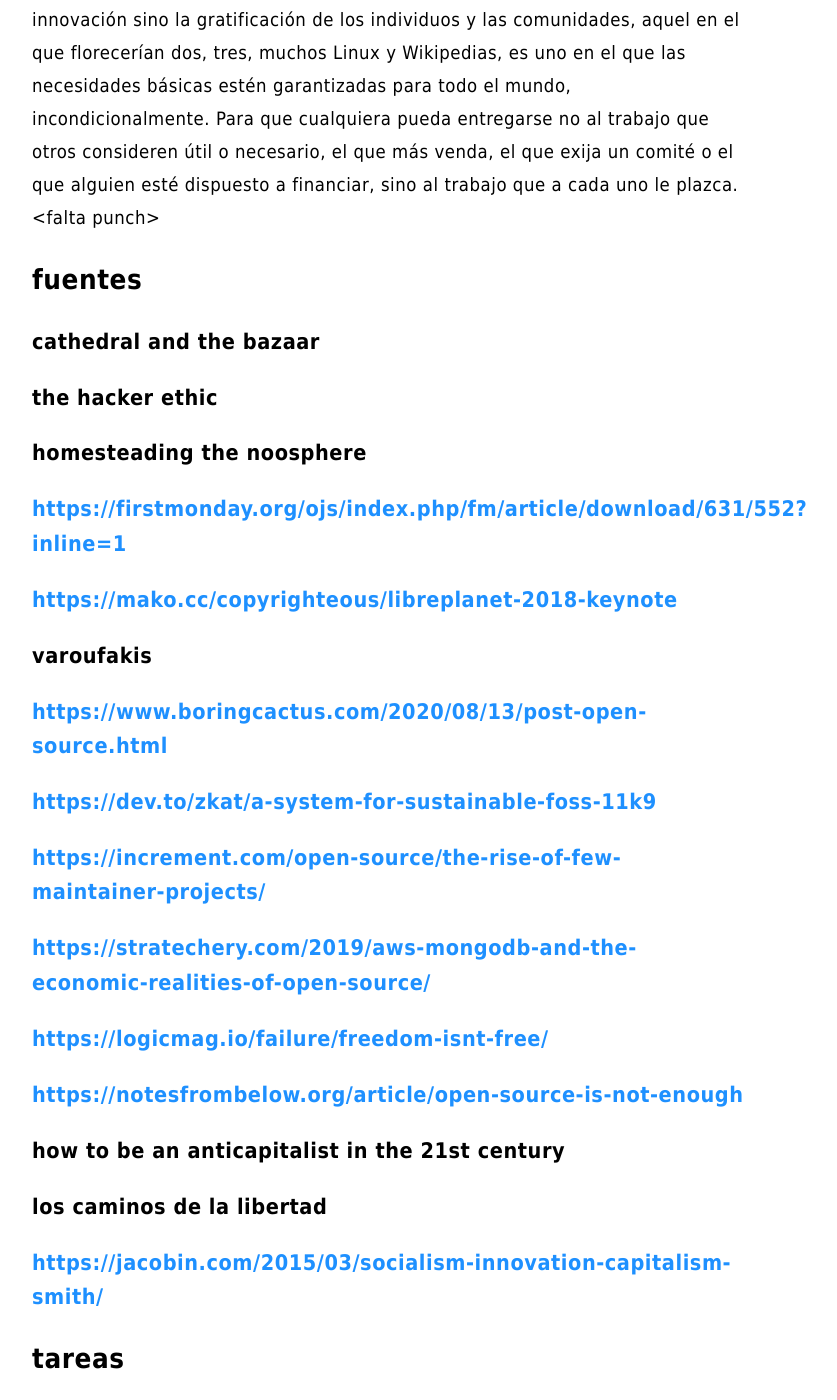
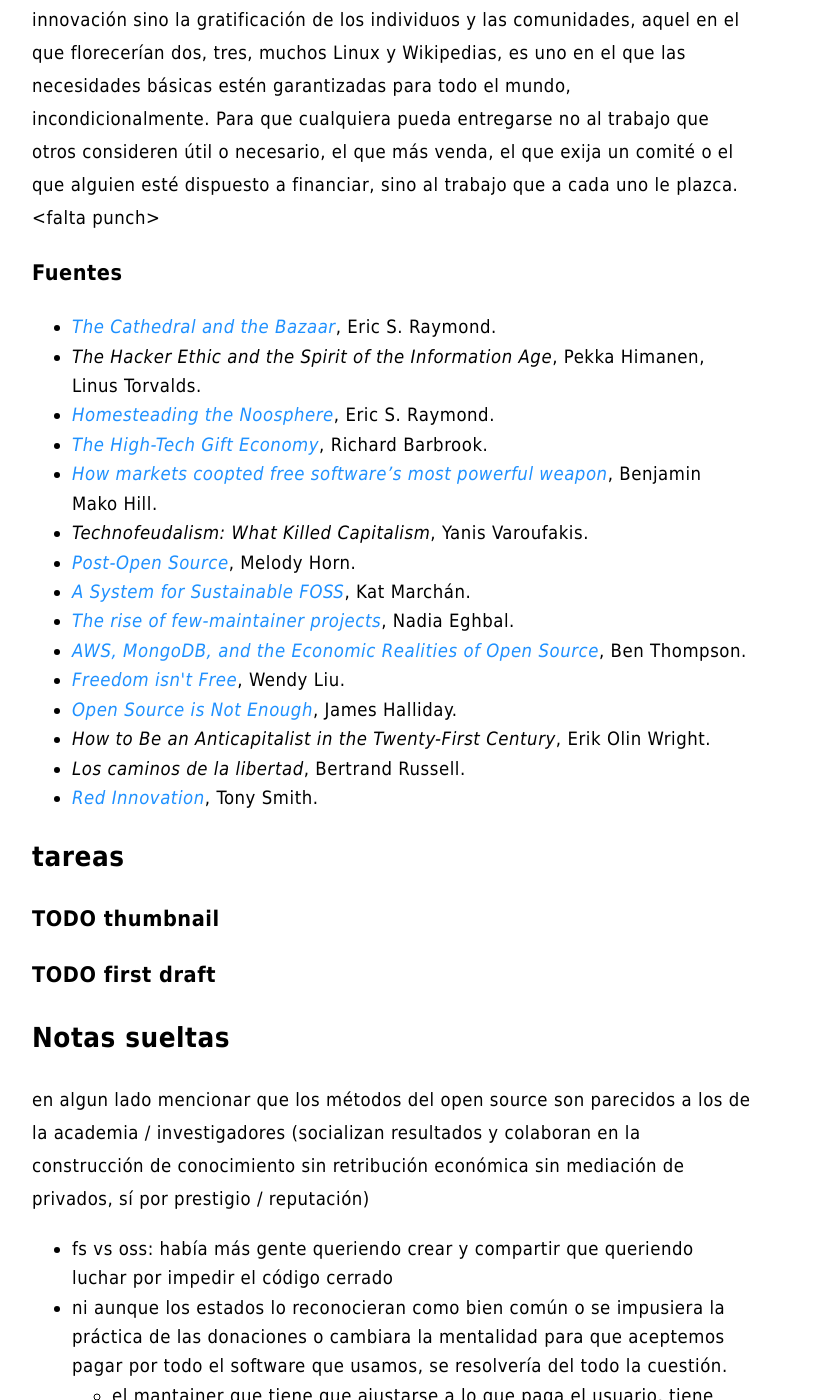
Before and after one commit to facundoolano/olano.dev, a Jekyll site: the page built from _posts/2023-11-05-derivas-del-bazar.html, in a window 1280 px wide and 1400 px high, scrolled down 9355 px. Shown: the whole window, without its empty margins (248-1085 px from the left). Built offline with Jekyll 4.4.1, drawn with Linux system fonts in a browser that asks for light colours; some of the changed text lies outside the part shown.

Commit message:
add sources

```diff
--- a/_posts/2023-11-05-derivas-del-bazar.html
+++ b/_posts/2023-11-05-derivas-del-bazar.html
@@ -175,63 +175,32 @@
 Pero ya entrados en cambiar la realidad socieconómica, es interesante volver al ejemplo de las artes y las ciencias y al mundo que nos dejaba entrever el primer auge del Open Source. Porque el mundo ideal, no sería aquel en que los usos y las costumbres hayan cambiado para incentivar el mecenazgo o la remuneración de la producción de software. Ni tampoco uno en que los gobiernos lo subsidiaran o existieran mecanismos legales para obligar a las corporaciones a retribuirlo. El mundo ideal, aquel que maximizara no solo la innovación sino la gratificación de los individuos y las comunidades, aquel en el que florecerían dos, tres, muchos Linux y Wikipedias, es uno en el que las necesidades básicas estén garantizadas para todo el mundo, incondicionalmente. Para que cualquiera pueda entregarse no al trabajo que otros consideren útil o necesario, el que más venda, el que exija un comité o el que alguien esté dispuesto a financiar, sino al trabajo que a cada uno le plazca. &lt;falta punch&gt;
 </p>
 
-<div id="outline-container-org3f78c5c" class="outline-2">
-<h2 id="org3f78c5c">fuentes</h2>
-<div class="outline-text-2" id="text-org3f78c5c">
-</div>
-<div id="outline-container-orgbdb1901" class="outline-3">
-<h3 id="orgbdb1901">cathedral and the bazaar</h3>
-</div>
-<div id="outline-container-org4fe6229" class="outline-3">
-<h3 id="org4fe6229">the hacker ethic</h3>
-</div>
-<div id="outline-container-orga903d6e" class="outline-3">
-<h3 id="orga903d6e">homesteading the noosphere</h3>
-</div>
-<div id="outline-container-org7be964d" class="outline-3">
-<h3 id="org7be964d"><a href="https://firstmonday.org/ojs/index.php/fm/article/download/631/552?inline=1">https://firstmonday.org/ojs/index.php/fm/article/download/631/552?inline=1</a></h3>
-</div>
-<div id="outline-container-orgdb087ed" class="outline-3">
-<h3 id="orgdb087ed"><a href="https://mako.cc/copyrighteous/libreplanet-2018-keynote">https://mako.cc/copyrighteous/libreplanet-2018-keynote</a></h3>
-</div>
-<div id="outline-container-org541cbd8" class="outline-3">
-<h3 id="org541cbd8">varoufakis</h3>
-</div>
-<div id="outline-container-orgb87a6a4" class="outline-3">
-<h3 id="orgb87a6a4"><a href="https://www.boringcactus.com/2020/08/13/post-open-source.html">https://www.boringcactus.com/2020/08/13/post-open-source.html</a></h3>
-</div>
-<div id="outline-container-org77ced00" class="outline-3">
-<h3 id="org77ced00"><a href="https://dev.to/zkat/a-system-for-sustainable-foss-11k9">https://dev.to/zkat/a-system-for-sustainable-foss-11k9</a></h3>
-</div>
-<div id="outline-container-orgf726344" class="outline-3">
-<h3 id="orgf726344"><a href="https://increment.com/open-source/the-rise-of-few-maintainer-projects/">https://increment.com/open-source/the-rise-of-few-maintainer-projects/</a></h3>
-</div>
-<div id="outline-container-org6b33dd3" class="outline-3">
-<h3 id="org6b33dd3"><a href="https://stratechery.com/2019/aws-mongodb-and-the-economic-realities-of-open-source/">https://stratechery.com/2019/aws-mongodb-and-the-economic-realities-of-open-source/</a></h3>
-</div>
-<div id="outline-container-org53846fe" class="outline-3">
-<h3 id="org53846fe"><a href="https://logicmag.io/failure/freedom-isnt-free/">https://logicmag.io/failure/freedom-isnt-free/</a></h3>
-</div>
-<div id="outline-container-orgdb9c184" class="outline-3">
-<h3 id="orgdb9c184"><a href="https://notesfrombelow.org/article/open-source-is-not-enough">https://notesfrombelow.org/article/open-source-is-not-enough</a></h3>
-</div>
-<div id="outline-container-org7ffad65" class="outline-3">
-<h3 id="org7ffad65">how to be an anticapitalist in the 21st century</h3>
-</div>
-<div id="outline-container-org8ac3ade" class="outline-3">
-<h3 id="org8ac3ade">los caminos de la libertad</h3>
-</div>
-<div id="outline-container-org4797cff" class="outline-3">
-<h3 id="org4797cff"><a href="https://jacobin.com/2015/03/socialism-innovation-capitalism-smith/">https://jacobin.com/2015/03/socialism-innovation-capitalism-smith/</a></h3>
+<div id="outline-container-org5ccd32e" class="outline-3">
+<h3 id="org5ccd32e">Fuentes</h3>
+<div class="outline-text-3" id="text-org5ccd32e">
+<ul class="org-ul">
+<li><a href="http://www.catb.org/~esr/writings/cathedral-bazaar/cathedral-bazaar/"><i>The Cathedral and the Bazaar</i></a>, Eric S. Raymond.</li>
+<li><i>The Hacker Ethic and the Spirit of the Information Age</i>, Pekka Himanen, Linus Torvalds.</li>
+<li><a href="http://www.catb.org/~esr/writings/homesteading/homesteading/"><i>Homesteading the Noosphere</i></a>, Eric S. Raymond.</li>
+<li><a href="https://firstmonday.org/ojs/index.php/fm/article/download/631/552?inline=1"><i>The High-Tech Gift Economy</i></a>, Richard Barbrook.</li>
+<li><a href="https://mako.cc/copyrighteous/libreplanet-2018-keynote"><i>How markets coopted free software’s most powerful weapon</i></a>, Benjamin Mako Hill.</li>
+<li><i>Technofeudalism: What Killed Capitalism</i>, Yanis Varoufakis.</li>
+<li><a href="https://www.boringcactus.com/2020/08/13/post-open-source.html"><i>Post-Open Source</i></a>, Melody Horn.</li>
+<li><a href="https://dev.to/zkat/a-system-for-sustainable-foss-11k9"><i>A System for Sustainable FOSS</i></a>, Kat Marchán.</li>
+<li><a href="https://increment.com/open-source/the-rise-of-few-maintainer-projects/"><i>The rise of few-maintainer projects</i></a>, Nadia Eghbal.</li>
+<li><a href="https://stratechery.com/2019/aws-mongodb-and-the-economic-realities-of-open-source/"><i>AWS, MongoDB, and the Economic Realities of Open Source</i></a>, Ben Thompson.</li>
+<li><a href="https://logicmag.io/failure/freedom-isnt-free/"><i>Freedom isn't Free</i></a>, Wendy Liu.</li>
+<li><a href="https://notesfrombelow.org/article/open-source-is-not-enough"><i>Open Source is Not Enough</i></a>, James Halliday.</li>
+<li><i>How to Be an Anticapitalist in the Twenty-First Century</i>, Erik Olin Wright.</li>
+<li><i>Los caminos de la libertad</i>, Bertrand Russell.</li>
+<li><a href="https://jacobin.com/2015/03/socialism-innovation-capitalism-smith/"><i>Red Innovation</i></a>, Tony Smith.</li>
+</ul>
 </div>
 </div>
 
 <div id="outline-container-orga5fef9a" class="outline-2">
 <h2 id="orga5fef9a">tareas</h2>
 <div class="outline-text-2" id="text-orga5fef9a">
-</div>
-<div id="outline-container-org7582b33" class="outline-3">
-<h3 id="org7582b33"><span class="todo TODO">TODO</span> pasar en limpio fuentes</h3>
 </div>
 <div id="outline-container-orgd4e98ac" class="outline-3">
 <h3 id="orgd4e98ac"><span class="todo TODO">TODO</span> thumbnail</h3>
@@ -281,7 +250,7 @@
 </div>
 <div id="footnotes">
 <!--h2 class="footnotes">Nota al pie de p&aacute;gina: </h2-->
-<h2 class="footnotes">Notas: </h2>
+<h3 class="footnotes">Notas: </h3>
 <div id="text-footnotes">
 
 <div class="footdef"><sup><a id="fn.1" class="footnum" href="#fnr.1">1</a></sup> <div class="footpara"><p class="footpara">
```
Also changed, not shown: org/_posts/2023-11-05-derivas-del-bazar.org (+22 -23 lines).
